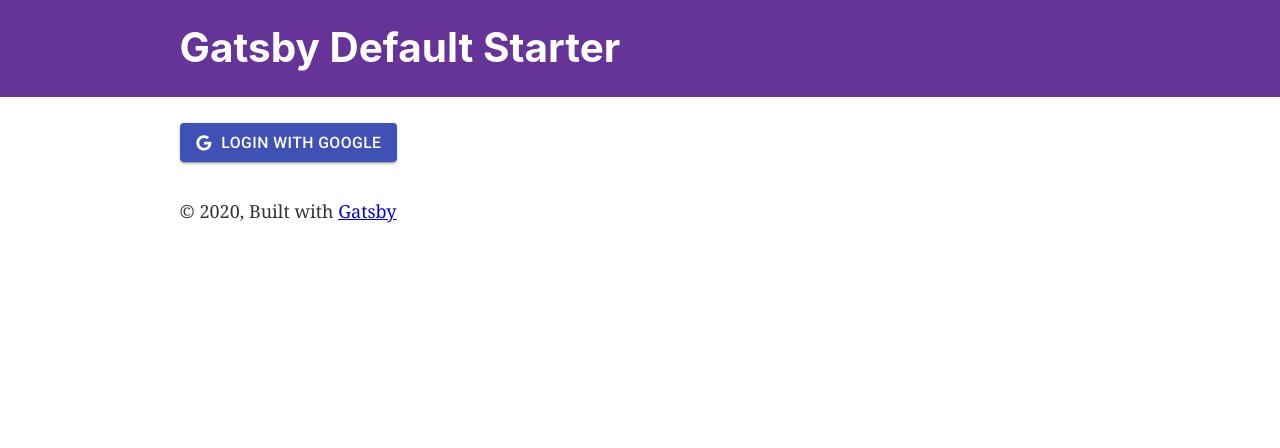
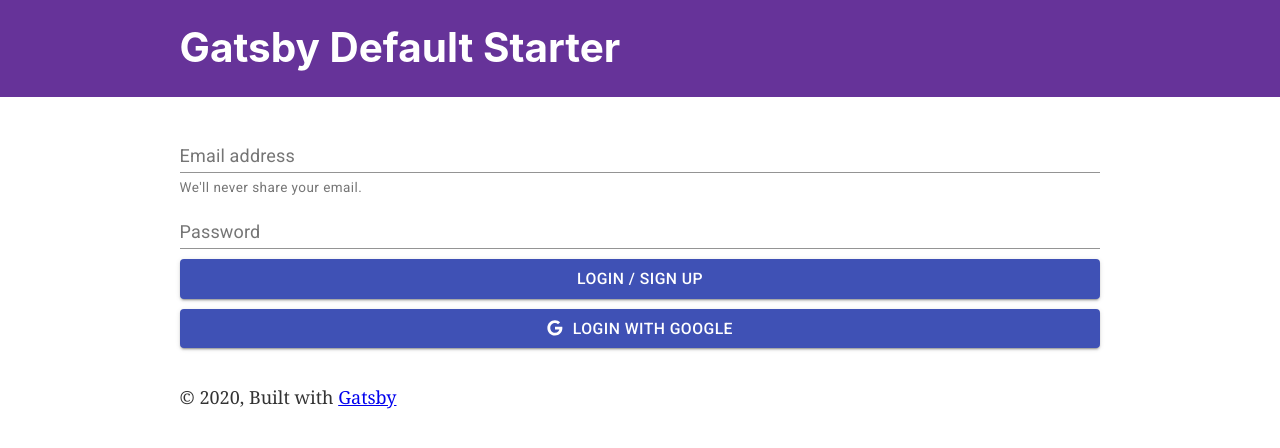
Before and after one commit to JohnGrisham/PB-JPlain, a Gatsby site: page /login in a window 1280 px wide. Built offline with nearby package versions, Linux system fonts and the light colour scheme; Gatsby itself is replaced by a stand-in of ours; no server answers.

Commit message:
Added more type support and email login / signup

```diff
--- a/src/components/login.tsx
+++ b/src/components/login.tsx
@@ -1,24 +1,26 @@
-import Button from '@material-ui/core/Button'
-import { FirebaseContext } from '../services/firebase-provider'
+import { AuthError, FirebaseContext } from '../services'
+import { Button, FormControl, FormHelperText, Input, InputLabel } from '@material-ui/core'
 import { FontAwesomeIcon } from '@fortawesome/react-fontawesome'
 import React from 'react'
+import { auth } from 'firebase'
 import { faGoogle } from '@fortawesome/free-brands-svg-icons'
 import { navigate } from 'gatsby'
 
 const Login: React.FC = () => {
 	const { firebase, authToken, setAuthToken } = React.useContext(FirebaseContext)
+	const [email, setEmail] = React.useState<string>('')
+	const [password, setPassword] = React.useState<string>('')
 
 	const handleGoogleAuth = React.useCallback(
 		async (event: React.MouseEvent<HTMLButtonElement, MouseEvent>) => {
 			try {
 				event.preventDefault()
 				const provider = new firebase.auth.GoogleAuthProvider()
-				const {
-					credential: { accessToken }
-				} = await firebase.auth().signInWithPopup(provider)
+				const { credential } = await firebase.auth().signInWithPopup(provider)
 
-				if (accessToken) {
-					setAuthToken(accessToken)
+				if (credential) {
+					const { accessToken } = credential as auth.OAuthCredential
+					setAuthToken(accessToken as string)
 				}
 			} catch (e) {
 				// eslint-disable-next-line no-console
@@ -28,6 +30,34 @@ const Login: React.FC = () => {
 		[firebase, setAuthToken]
 	)
 
+	const handleSignupAndLogin = React.useCallback(
+		async (event: React.MouseEvent<HTMLButtonElement, MouseEvent>) => {
+			let authError: AuthError | undefined
+
+			try {
+				event.preventDefault()
+				const { user } = await firebase.auth().createUserWithEmailAndPassword(email, password)
+
+				if (user) {
+					const { refreshToken } = user
+					setAuthToken(refreshToken)
+				}
+			} catch (error) {
+				authError = error
+			} finally {
+				if (authError?.code === 'auth/email-already-in-use') {
+					const { user } = await firebase.auth().signInWithEmailAndPassword(email, password)
+
+					if (user) {
+						const { refreshToken } = user
+						setAuthToken(refreshToken)
+					}
+				}
+			}
+		},
+		[email, password, firebase, setAuthToken]
+	)
+
 	React.useEffect(() => {
 		if (authToken) {
 			navigate('/')
@@ -35,10 +65,39 @@ const Login: React.FC = () => {
 	}, [authToken])
 
 	return (
-		<Button variant="contained" color="primary" onClick={handleGoogleAuth}>
-			<FontAwesomeIcon icon={faGoogle} style={{ marginRight: '10px' }} />
-			Login With Google
-		</Button>
+		<form style={{ display: 'flex', flexDirection: 'column' }}>
+			<FormControl>
+				<InputLabel htmlFor="email">Email address</InputLabel>
+				<Input
+					id="email"
+					aria-describedby="email-helper"
+					value={email}
+					onChange={(event) => setEmail(event.currentTarget.value)}
+				/>
+				<FormHelperText id="email-helper">We&apos;ll never share your email.</FormHelperText>
+			</FormControl>
+			<FormControl>
+				<InputLabel htmlFor="password">Password</InputLabel>
+				<Input id="password" value={password} onChange={(event) => setPassword(event.currentTarget.value)} />
+			</FormControl>
+			<Button
+				type="submit"
+				variant="contained"
+				color="primary"
+				style={{ marginTop: '10px' }}
+				onClick={handleSignupAndLogin}>
+				Login / Sign Up
+			</Button>
+			<Button
+				type="button"
+				variant="contained"
+				color="primary"
+				style={{ marginTop: '10px' }}
+				onClick={handleGoogleAuth}>
+				<FontAwesomeIcon icon={faGoogle} style={{ marginRight: '10px' }} />
+				Login With Google
+			</Button>
+		</form>
 	)
 }
 
--- a/src/services/firebase-provider.tsx
+++ b/src/services/firebase-provider.tsx
@@ -11,18 +11,17 @@ const firebaseConfig = {
 	projectId: process.env.GATSBY_FIREBASE_PROJECTID,
 	storageBucket: process.env.GATSBY_FIREBASE_STORAGEBUCKET
 }
-
 export interface FirebaseContextData {
 	isInitialized: boolean
 	// eslint-disable-next-line @typescript-eslint/no-explicit-any
-	firebase: any
+	firebase: typeof firebase
 	authToken: string | null
 	setAuthToken: (authToken: string) => void
 }
 
 export const FirebaseContext = React.createContext<FirebaseContextData>({
 	authToken: null,
-	firebase: null,
+	firebase,
 	isInitialized: false,
 	// eslint-disable-next-line @typescript-eslint/no-empty-function
 	setAuthToken: () => {}
--- a/src/services/index.ts
+++ b/src/services/index.ts
@@ -1 +1,2 @@
-export { FirebaseProvider } from './firebase-provider'
+export { FirebaseContext, FirebaseProvider } from './firebase-provider'
+export { AuthError } from './types'
--- /dev/null
+++ b/src/services/types/auth-error.ts
@@ -0,0 +1,3 @@
+import { FirebaseError as FBError } from 'firebase'
+
+export type AuthError = FBError & Error
--- /dev/null
+++ b/src/services/types/index.ts
@@ -0,0 +1 @@
+export { AuthError } from './auth-error'
```
